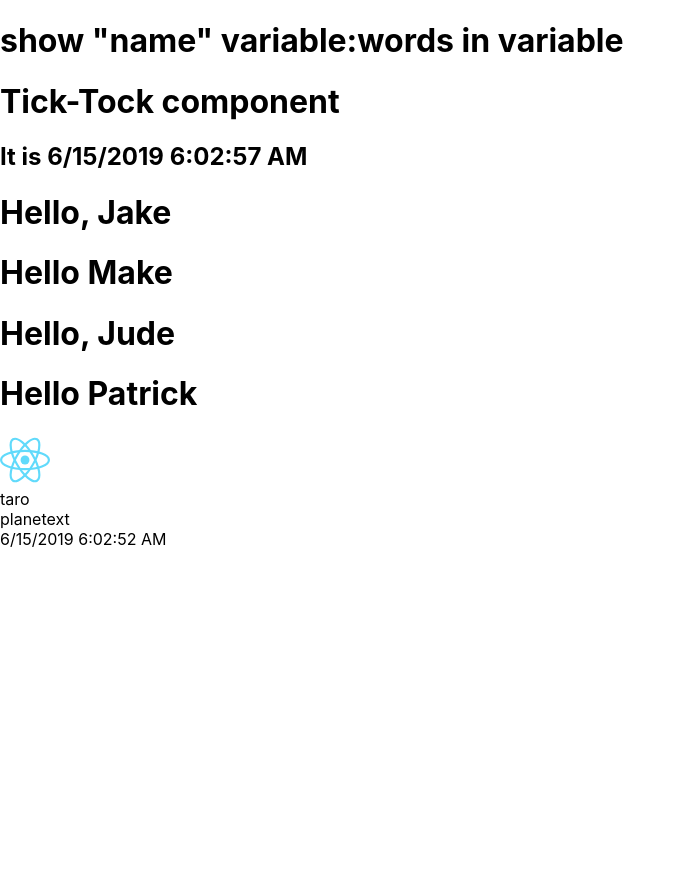
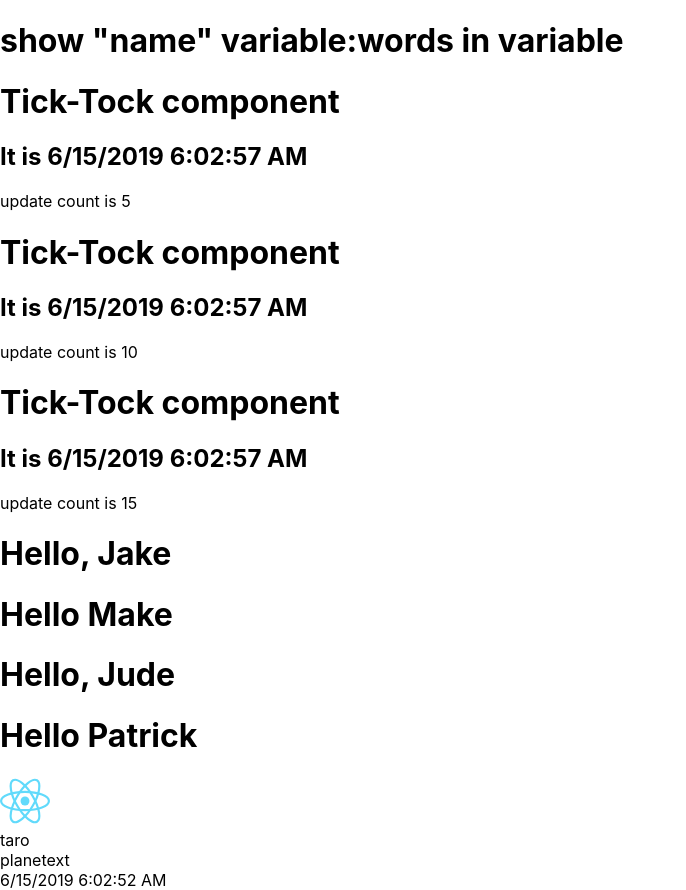
Before and after one commit to syukai/reactSandbox, a React (Create React App) app in the folder new-react-app/: page / in a window 1280 px wide. Shown: the whole page, without its empty margins (0-686 px from the left). Before the commit the page ends 800 px from the top, so only its background shows below. Built offline with nearby package versions, Linux system fonts and the light colour scheme.

Commit message:
add Tick counter,then create three Ticks for watching independent instances

```diff
--- a/new-react-app/src/index.js
+++ b/new-react-app/src/index.js
@@ -15,7 +15,7 @@ ReactDOM.render(
 class Tick extends React.Component {
     constructor(props) {
         super(props);
-        this.state = {date: new Date()};
+        this.state = {date: new Date(), count: 0};
     }
     componentDidMount() {
         this.timerID = setInterval(
@@ -32,17 +32,21 @@ class Tick extends React.Component {
         this.setState({
             date: new Date()
         });
+        this.setState((state, props) => (
+            {count: state.count + props.increment}
+        ));
     }
     render() {
         return <div>
             <h1>Tick-Tock component</h1>
             <h2>It is {this.state.date.toLocaleDateString()} {this.state.date.toLocaleTimeString()}</h2>
+            <div>update count is {this.state.count}</div>
         </div>
     };
 }
 
 ReactDOM.render(
-    <Tick />,
+    <div><Tick increment={1} /><Tick increment={2} /><Tick increment={3} /></div>,
     document.getElementById('tick-tock')
 )
 
```
